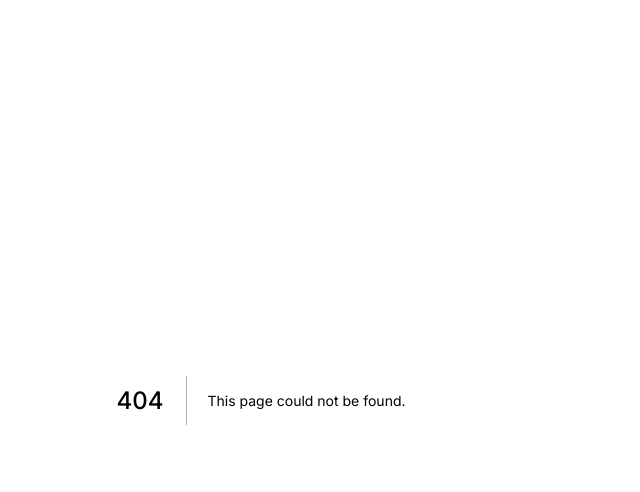
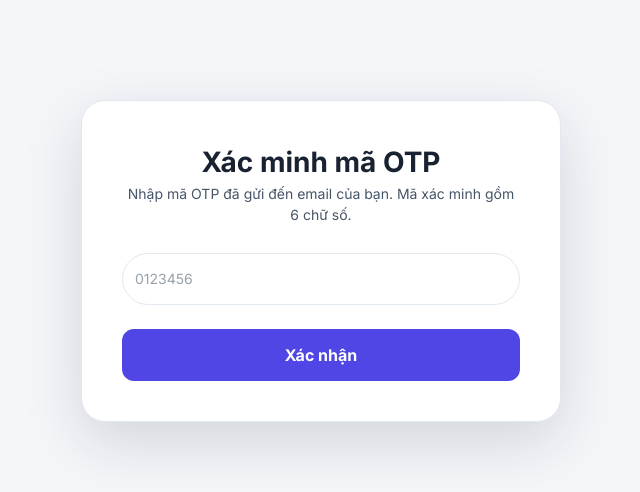
Before and after one commit to NamCodeCach/TaskFlow, a Next.js app: page /account/otp in a window 1280 px wide. Before the commit this address had no page. Shown: the top 492 px of the page, without its empty margins (379-1019 px from the left). Built offline with nearby package versions, Linux system fonts and the light colour scheme.

Commit message:
Làm trang otp client

```diff
--- /dev/null
+++ b/app/(home)/account/otp/page.tsx
@@ -0,0 +1,44 @@
+import Link from "next/link";
+import { FaArrowLeftLong, FaClock, FaRegEyeSlash } from "react-icons/fa6";
+import { IoMdInformationCircleOutline } from "react-icons/io";
+import { MdOutlineEmail } from "react-icons/md";
+
+export default function Page() {
+  return (
+    <>
+      <div className="m-[100px] ">
+        <div className="contain">
+          <div className="flex flex-col mx-auto p-[40px] max-w-[480px] bg-white border border-[#E2E8F0] rounded-[24px] shadow-[0px_20px_60px_0px_#10182826]">
+            <h3 className="text-[28px] font-bold text-text text-center">Xác minh mã OTP</h3>
+
+            <p className="text-[14px] text-[#475569] text-center">
+              Nhập mã OTP đã gửi đến email của bạn. Mã xác minh gồm 6 chữ số.
+            </p>
+            {/* form login */}
+            <form action="" className="mt-[28px] flex flex-col gap-[16px] gap-[24px]">
+              {/* Email */}
+              <div className="flex flex-col gap-[8px]">
+                <div className="w-full flex items-center gap-2 border-[1px] border-[#E2E8F0] rounded-full px-[12px] py-[15px]">
+                  <input
+                    type="email"
+                    name="email-user"
+                    id="email-user"
+                    required
+                    placeholder="0123456"
+                    className="w-full outline-none text-sm text-slate-700"
+                  />
+                </div>
+              </div>
+              {/* End Email */}
+
+              <button className="flex justify-center items-center py-[14px] w-full bg-main rounded-[12px] text-white font-bold cursor-pointer opacity-100 hover:opacity-90">
+                Xác nhận
+              </button>
+            </form>
+            {/* End form login */}
+          </div>
+        </div>
+      </div>
+    </>
+  );
+}
```
